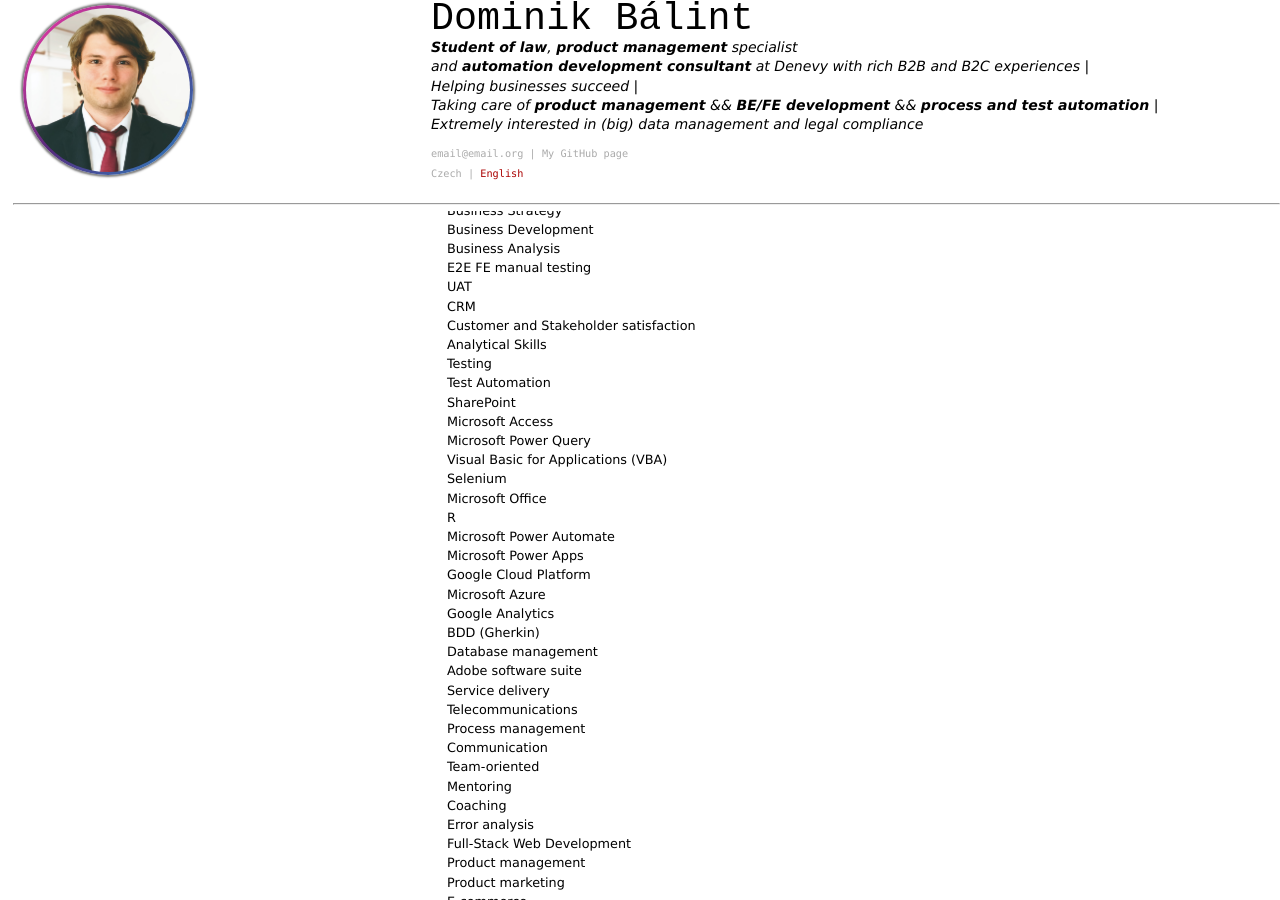
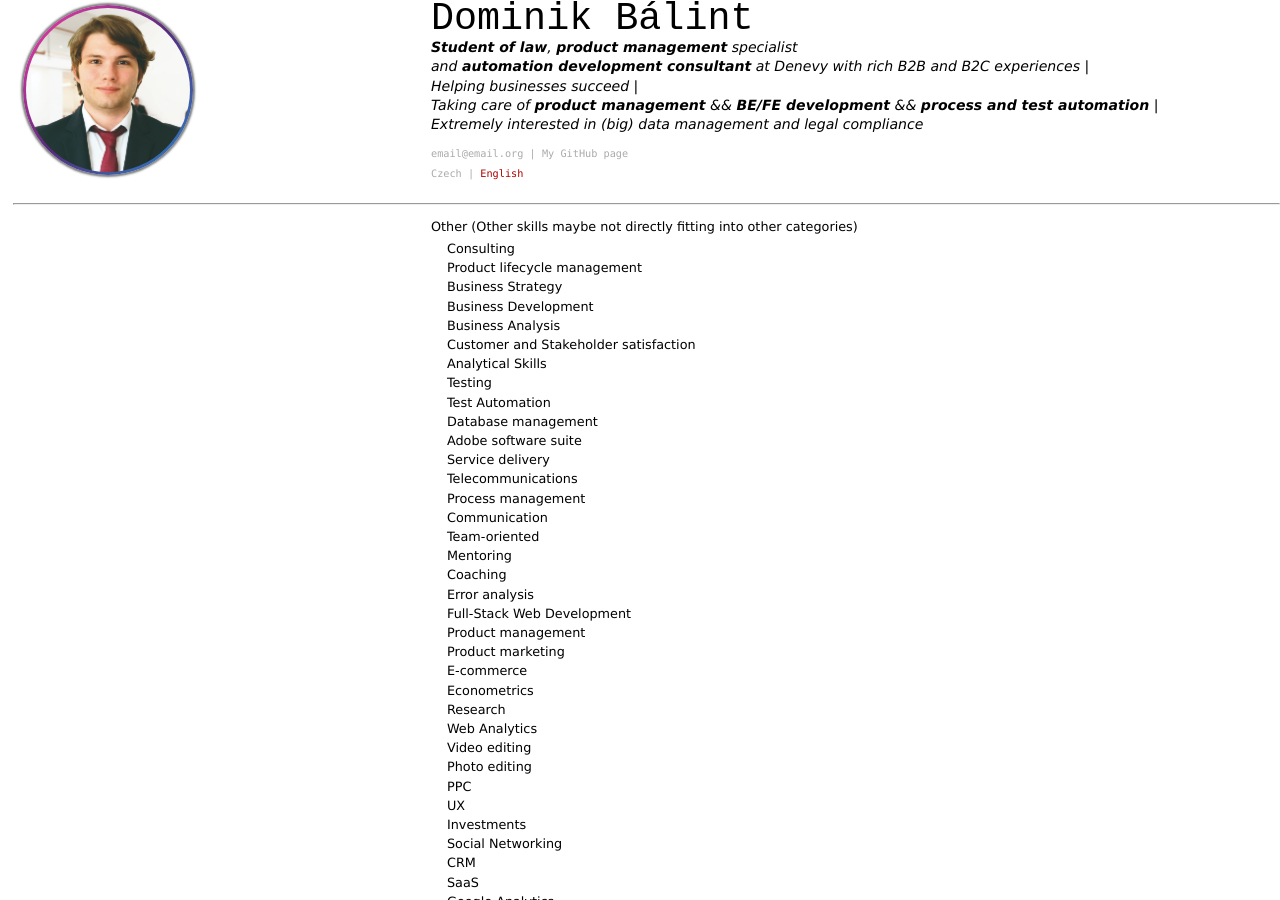
Before and after one commit to Dominik-97/curriculum-vitae, a Jekyll site: the page built from index.md, in a window 1280 px wide and 900 px high, scrolled down 5332 px. Built offline with Jekyll 4.4.1, drawn with Linux system fonts in a browser that asks for light colours; some of the changed text lies outside the part shown.

Commit message:
Clearing others.

```diff
--- a/index.md
+++ b/index.md
@@ -252,26 +252,10 @@ Listed below are other more specific hard skills (Framework & Methodologies..):
   - Business Strategy
   - Business Development
   - Business Analysis
-  - E2E FE manual testing
-  - UAT
-  - CRM
   - Customer and Stakeholder satisfaction
   - Analytical Skills
   - Testing
   - Test Automation
-  - SharePoint
-  - Microsoft Access
-  - Microsoft Power Query
-  - Visual Basic for Applications (VBA)
-  - Selenium
-  - Microsoft Office
-  - R
-  - Microsoft Power Automate
-  - Microsoft Power Apps
-  - Google Cloud Platform
-  - Microsoft Azure
-  - Google Analytics
-  - BDD (Gherkin)
   - Database management
   - Adobe software suite
   - Service delivery
```
Also changed, not shown: _data/cv_data.json (+52 -0 lines).
